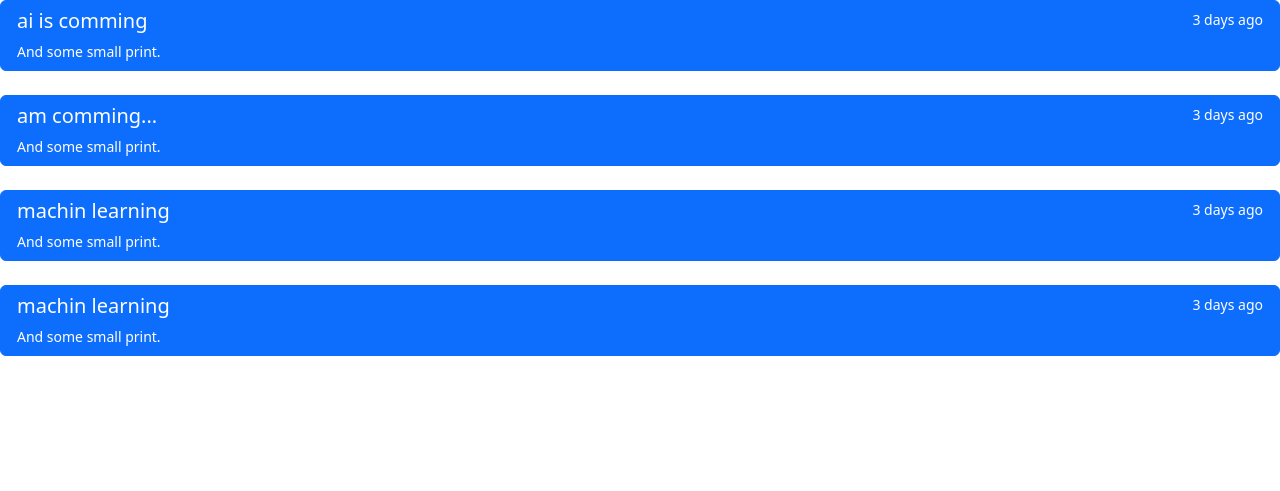
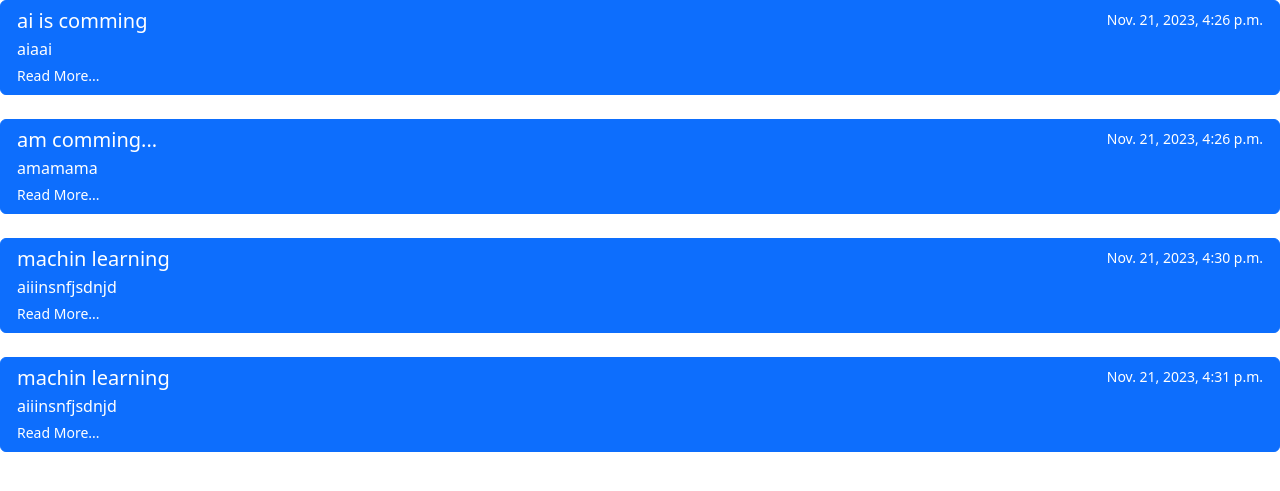
Before and after one commit to felekekinfe/CSEC_ASTU, a Django app: page /up_comming_event in a window 1280 px wide. Shown: the part 70-561 px from the top of the page. Run offline with Django 4.2, Linux system fonts and the light colour scheme; data comes from the database, SQL or seed files in the repository; both versions use the stored data as it was after the commit.

Commit message:
still No Bug...

```diff
--- a/CSEC_App/models.py
+++ b/CSEC_App/models.py
@@ -25,6 +25,7 @@ class Events(models.Model):
     venue=models.CharField(max_length=200)
     organizer=models.CharField(max_length=100)
     created_at=models.DateTimeField(auto_now_add=True)
+
     class Meta:
         verbose_name_plural='Events'
 
--- a/CSEC_App/templates/events_dashboard.html
+++ b/CSEC_App/templates/events_dashboard.html
@@ -13,10 +13,10 @@
     <a href="#" class="list-group-item list-group-item-action active" aria-current="true">
       <div class="d-flex w-100 justify-content-between">
         <h5 class="mb-1">{{event.title}}</h5>
-        <small>3 days ago</small>
+        <small>{{event.created_at}}</small>
       </div>
-      <p class="mb-1">{{member.description}}</p>
-      <small>And some small print.</small>
+      <p class="mb-1">{{event.description}}</p>
+      <small>Read More...</small>
     </a>
 
   </div></br>
--- a/CSEC_App/views.py
+++ b/CSEC_App/views.py
@@ -39,6 +39,7 @@ class AddEventsView(CreateView):
     model=Events
     template_name='add_events.html'
     form_class=AddEventForm
+    success_url=reverse_lazy('events')
 
 class DeleteEventsView(DeleteView):
     model=Events
```
Also changed, not shown: db.sqlite3.
